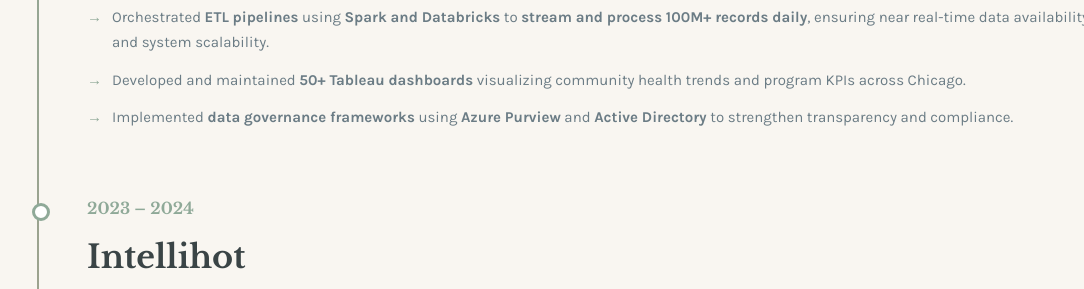
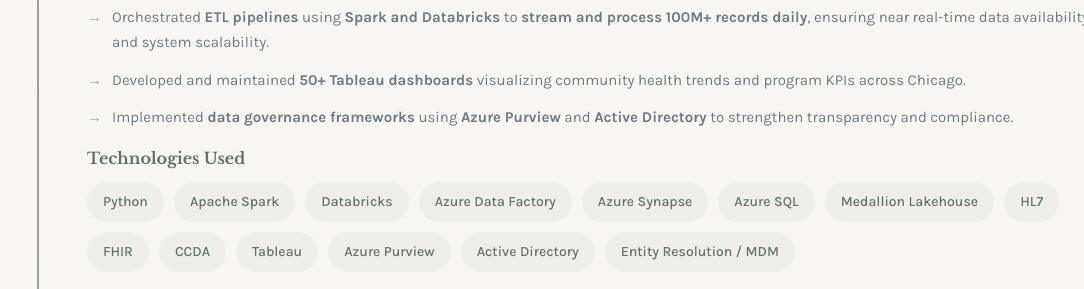
Before and after one commit to srhr17/srhr17.github.io, a plain HTML site: page index.html in a window 1280 px wide. Shown: the part 3140-3429 px from the top of the page, without its empty margins (63-1147 px from the left). Drawn offline with nearby package versions, Linux system fonts and the light colour scheme.

Commit message:
tech used

```diff
--- a/index.html
+++ b/index.html
@@ -781,6 +781,16 @@
         body.dark-mode .about-image {
             opacity: 0.9;
         }
+
+        /* Tech in Experiences*/
+        .tech-used-title{
+        font-family: 'Libre Baskerville', serif;
+        font-size: clamp(14px, 2vw, 16px);
+        font-weight: 700;
+        color: var(--forest);
+        margin: 14px 0 10px;
+        }
+
 
         /* Skill Detail Modal */
         .skill-modal {
@@ -1238,6 +1248,25 @@
                     <li>Developed and maintained <strong>50+ Tableau dashboards</strong> visualizing community health trends and program KPIs across Chicago.</li>
                     <li>Implemented <strong>data governance frameworks</strong> using <strong>Azure Purview</strong> and <strong>Active Directory</strong> to strengthen transparency and compliance.</li>
                 </ul>
+                <div class="tech-used">
+                <div class="tech-used-title">Technologies Used</div>
+                <div class="tech-tags">
+                    <span class="tech-tag">Python</span>
+                    <span class="tech-tag">Apache Spark</span>
+                    <span class="tech-tag">Databricks</span>
+                    <span class="tech-tag">Azure Data Factory</span>
+                    <span class="tech-tag">Azure Synapse</span>
+                    <span class="tech-tag">Azure SQL</span>
+                    <span class="tech-tag">Medallion Lakehouse</span>
+                    <span class="tech-tag">HL7</span>
+                    <span class="tech-tag">FHIR</span>
+                    <span class="tech-tag">CCDA</span>
+                    <span class="tech-tag">Tableau</span>
+                    <span class="tech-tag">Azure Purview</span>
+                    <span class="tech-tag">Active Directory</span>
+                    <span class="tech-tag">Entity Resolution / MDM</span>
+                </div>
+                </div>
             </div>
 
             <!-- Intellihot -->
```
